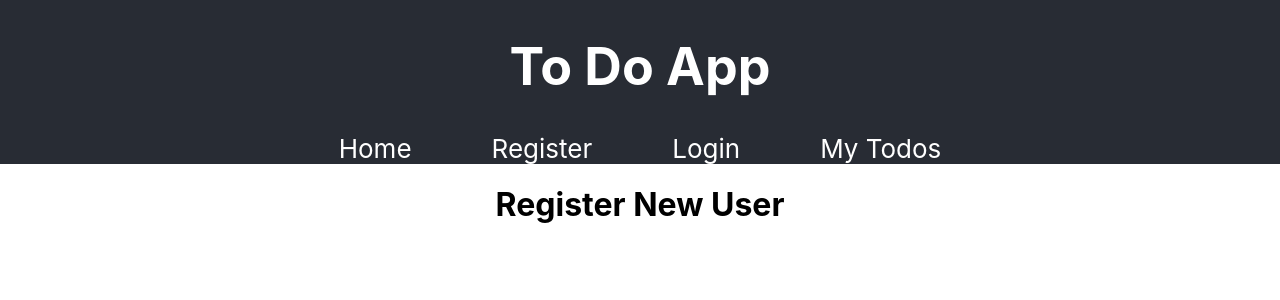
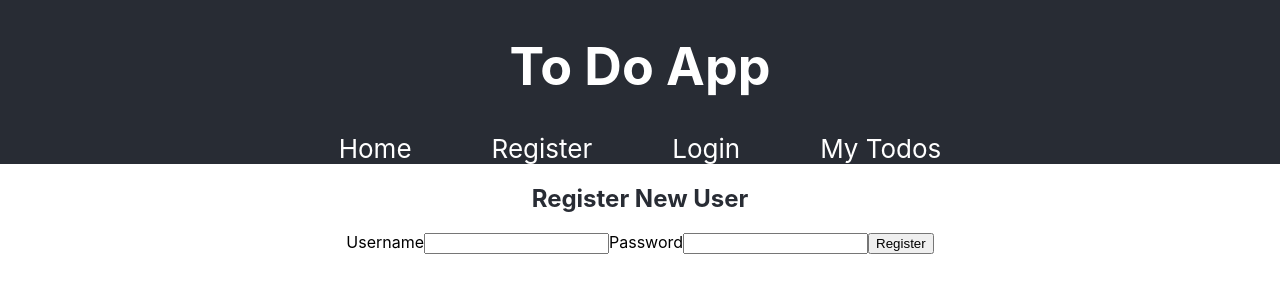
Before and after one commit to wtcrowe4/to-do-app, a React (Create React App) app: page /register in a window 1280 px wide. Shown: the top 300 px of the page. Built offline with nearby package versions, Linux system fonts and the light colour scheme.

Commit message:
Added simple form, styles

```diff
--- a/public/index.html
+++ b/public/index.html
@@ -5,20 +5,10 @@
     <link rel="icon" href="%PUBLIC_URL%/favicon.ico" />
     <meta name="viewport" content="width=device-width, initial-scale=1" />
 
-    <title>React App</title>
+    <title>What To Do</title>
   </head>
   <body>
     <noscript>You need to enable JavaScript to run this app.</noscript>
     <div id="root"></div>
-    <!--
-      This HTML file is a template.
-      If you open it directly in the browser, you will see an empty page.
-
-      You can add webfonts, meta tags, or analytics to this file.
-      The build step will place the bundled scripts into the <body> tag.
-
-      To begin the development, run `npm start` or `yarn start`.
-      To create a production bundle, use `npm run build` or `yarn build`.
-    -->
   </body>
 </html>
--- a/src/App.css
+++ b/src/App.css
@@ -11,6 +11,11 @@
   justify-content: center;
   font-size: calc(10px + 2vmin);
   color: white;
+}
+
+h2 {
+  font-size: 1.5rem;
+  color: #282c34;
 }
 
 .navbarlink {
--- a/src/views/Login.jsx
+++ b/src/views/Login.jsx
@@ -4,8 +4,14 @@ import React from 'react';
 const Login = () => {
     return (
         <div className="App-body">
-            <h1>Login Page</h1>
-
+            <h2>Login Page</h2>
+            <form>
+                <label htmlFor="username">Username</label>
+                <input type="text" name="username" id="username" />
+                <label htmlFor="password">Password</label>
+                <input type="password" name="password" id="password" />
+                <button type="submit">Login</button>
+            </form>
         </div>
     );
 };
--- a/src/views/Register.jsx
+++ b/src/views/Register.jsx
@@ -3,7 +3,16 @@ import React from 'react';
 const Register = () => {
     return (
         <div className="App-body">
-            <h1>Register New User</h1>
+            <h2>Register New User</h2>
+            <form>
+                <label htmlFor="username">Username</label>
+                <input type="text" name="username" id="username" />
+                <label htmlFor="password">Password</label>
+                <input type="password" name="password" id="password" />
+                <button type="submit">Register</button>
+            </form>
+
+
         </div>
     );
 };
--- a/src/views/UserHome.jsx
+++ b/src/views/UserHome.jsx
@@ -4,7 +4,7 @@ import React from "react";
 const UserHome = () => {
     return (
         <div className="App-body">
-        <h1>User Specific To Do List</h1>
+        <h2>User Specific To Do List</h2>
         </div>
     );
 };
--- a/src/views/Welcome.jsx
+++ b/src/views/Welcome.jsx
@@ -4,7 +4,7 @@ import React from 'react';
 const Welcome = () => {
     return (
         <div className="App-body">
-            <h1>Welcome to Our To Do List App</h1>
+            <h2>Welcome to Our To Do List App</h2>
             <a className="homelink" href="/login">Login</a>
             <a className="homelink" href="/register">Register</a>
         </div>
```
